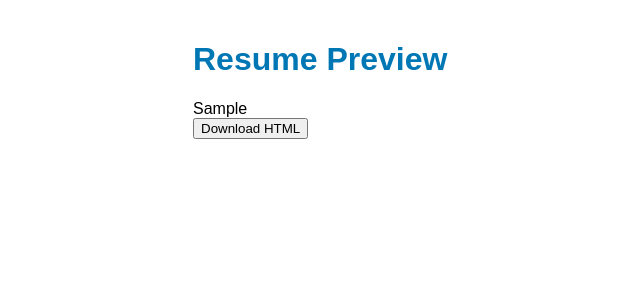
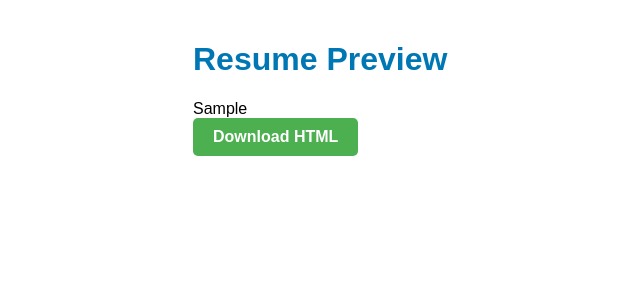
Before and after one commit to adityaghai07/VerbafloResumeMaker, a Flask app: template templates/preview.html in a window 1280 px wide. Shown: the top 300 px of the page, without its empty margins (47-687 px from the left). Run offline with Flask 3, Linux system fonts and the light colour scheme; the template is opened without the code that fills it: most values are stand-ins (such as "Sample title", 1, 10 or a date in 2020).

Commit message:
better css.

```diff
--- a/static/preview.css
+++ b/static/preview.css
@@ -25,3 +25,31 @@ a {
     text-decoration: none;
     border-radius: 5px;
 }
+
+.download-button {
+    display: inline-block;
+    padding: 10px 20px;
+    font-size: 16px;
+    font-weight: bold;
+    text-align: center;
+    text-decoration: none;
+    background-color: #4CAF50;
+    color: white;
+    border: none;
+    border-radius: 5px;
+    cursor: pointer;
+    transition: background-color 0.3s ease;
+}
+
+/* .download-button:hover {
+    background-color: #45a049;
+}
+
+.download-button:active {
+    background-color: #3e8e41;
+}
+
+.button-container {
+    margin-top: 20px;
+    text-align: center;
+} */
--- a/templates/preview.html
+++ b/templates/preview.html
@@ -11,9 +11,11 @@
     <div id="resume-preview">
         {{ resume_html | safe }}
     </div>
-    <form action="{{ url_for('download_file') }}" method="get">
-        <input type="hidden" name="html" value="{{ resume_html | escape }}">
-        <button type="submit">Download HTML</button>
-    </form>
+    <div class="button-container">
+        <form action="{{ url_for('download_file') }}" method="get">
+            <input type="hidden" name="html" value="{{ resume_html | escape }}">
+            <button type="submit" class="download-button">Download HTML</button>
+        </form>
+    </div>
 </body>
 </html>
```
